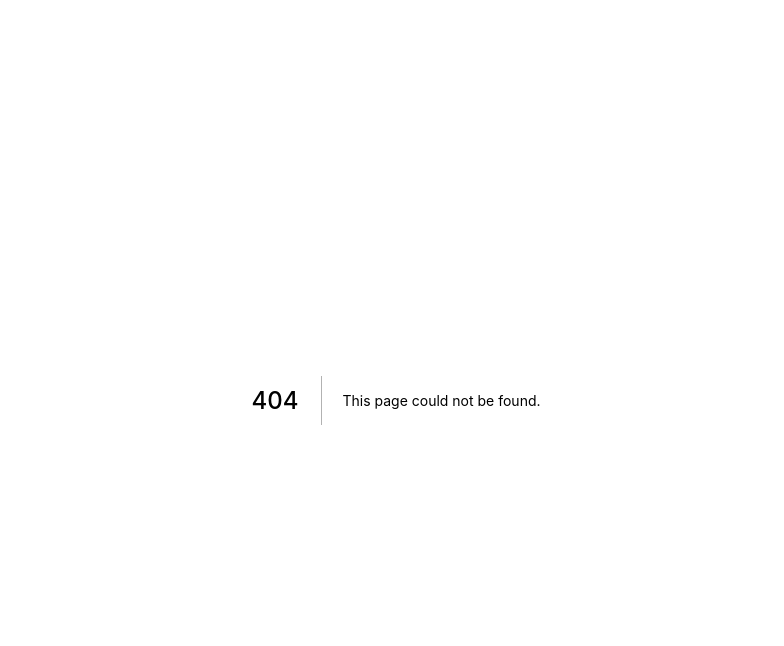
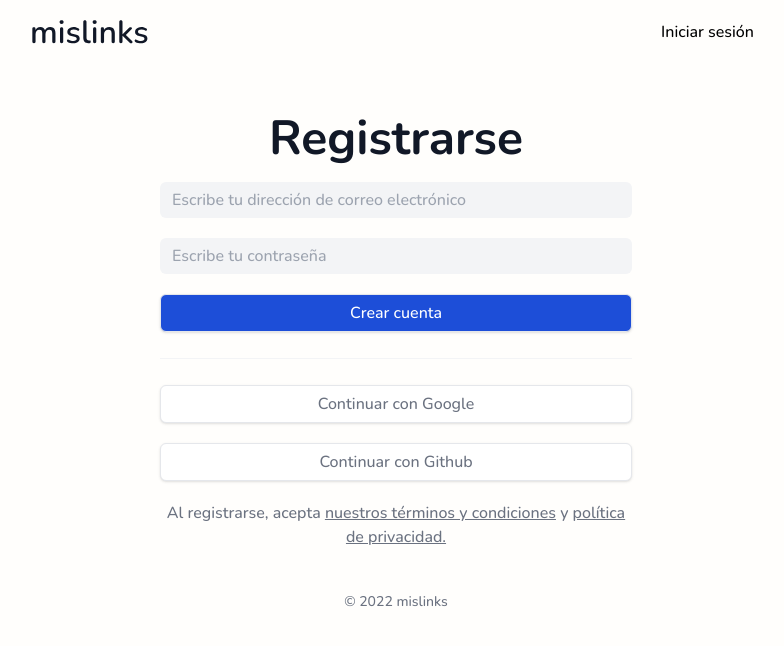
Before and after one commit to Andresargote/mislinks, a Next.js app: page /signup in a window 1280 px wide. Before the commit this address had no page. Shown: the top 646 px of the page, without its empty margins (244-1028 px from the left). Built offline with nearby package versions, Linux system fonts and the light colour scheme.

Commit message:
Added signup page

```diff
--- /dev/null
+++ b/src/components/Button/index.tsx
@@ -0,0 +1,17 @@
+interface ButtonProps {
+  bgColor: string;
+  textColor: string;
+  type: 'button' | 'submit';
+  children: React.ReactNode;
+}
+
+export function Button({ bgColor, textColor, type, children }: ButtonProps) {
+  return (
+    <button
+      type={type}
+      className={`px-12px py-6px border rounded-md shadow ${bgColor} ${textColor} transition ease-in duration-100 hover:opacity-90`}
+    >
+      {children}
+    </button>
+  );
+}
--- a/src/components/Footer/index.tsx
+++ b/src/components/Footer/index.tsx
@@ -1,6 +1,6 @@
 export function Footer() {
   return (
-    <footer className='w-full p-5 absolute bottom-0'>
+    <footer className='w-full p-5 '>
       <div className='text-center'>
         <span className='text-sm text-gray-500'>© 2022 mislinks</span>
       </div>
--- /dev/null
+++ b/src/components/FormInput/index.tsx
@@ -0,0 +1,14 @@
+interface FormInputProps {
+  type: string;
+  placeholder: string;
+}
+
+export function FormInput({ type, placeholder }: FormInputProps) {
+  return (
+    <input
+      type={type}
+      placeholder={placeholder}
+      className='w-full font-normal text-gray-500 bg-gray-100 rounded-md px-12px py-6px'
+    />
+  );
+}
--- a/src/pages/index.tsx
+++ b/src/pages/index.tsx
@@ -17,27 +17,27 @@ const Home: NextPage = () => {
         />
       </Head>
       <Header />
-      <main className='flex flex-col m-auto max-w-3xl gap-30px'>
-        <section className='flex flex-col gap-5  p-5'>
-          <h1 className='text-3xl md:text-5xl text-gray-900 font-bold'>
+      <main className='flex flex-col max-w-3xl m-auto gap-30px'>
+        <section className='flex flex-col gap-5 p-5'>
+          <h1 className='text-3xl font-bold text-gray-900 md:text-5xl'>
             Almacena contenido y accede a él desde cualquier dispositivo
           </h1>
-          <p className='text-lg md:text-xl font-semibold text-gray-500'>
+          <p className='text-lg font-semibold text-gray-500 md:text-xl'>
             Almacena y organiza todos los links de videos, artículos o cualquier otra cosa
             que encuentres en internet y que quieres ver después.{' '}
           </p>
           <ButtonLink
-            url='/'
+            url='/signup'
             text='Crea una cuenta gratis'
             backgroundColor='bg-blue-700'
             textColor='text-white'
           />
         </section>
-        <section className='flex flex-col gap-5  p-5'>
-          <h2 className='text-3xl text-gray-900 md:text-5xl font-bold'>
+        <section className='flex flex-col gap-5 p-5'>
+          <h2 className='text-3xl font-bold text-gray-900 md:text-5xl'>
             ¿Cómo funciona mislinks?
           </h2>
-          <p className='text-lg md:text-xl font-semibold text-gray-500'>
+          <p className='text-lg font-semibold text-gray-500 md:text-xl'>
             Es muy fácil de usar, basta con agregar el link en la aplicación y luego
             organizarlos por categorías. También puedes añadir notas a cada enlace para
             que puedas recordar por qué lo quieres ver.
--- /dev/null
+++ b/src/pages/signup.tsx
@@ -0,0 +1,58 @@
+import { NextPage } from 'next';
+import { Button } from '../components/Button';
+import { Footer } from '../components/Footer';
+import { FormInput } from '../components/FormInput';
+import { Header } from '../components/Header';
+
+const Signup: NextPage = () => {
+  return (
+    <>
+      <Header />
+      <main className='flex flex-col items-center justify-between max-w-lg p-5 m-auto gap-20px'>
+        <h1 className='text-3xl font-bold text-gray-900 md:text-5xl'>Registrarse</h1>
+        <section className='w-full'>
+          <form className='flex flex-col gap-20px'>
+            <div>
+              <FormInput
+                type='text'
+                placeholder='Escribe tu dirección de correo electrónico'
+              />
+            </div>
+            <div>
+              <FormInput type='text' placeholder='Escribe tu contraseña' />
+            </div>
+            <Button type='submit' bgColor='bg-blue-700' textColor='text-white'>
+              Crear cuenta
+            </Button>
+          </form>
+        </section>
+        <div className='w-full py-6px'>
+          <div className='h-px bg-gray-100' />
+        </div>
+        <section className='flex flex-col w-full gap-20px'>
+          <Button type='button' bgColor='bg-white' textColor='text-gray-500'>
+            Continuar con Google
+          </Button>
+          <Button type='button' bgColor='bg-white' textColor='text-gray-500'>
+            Continuar con Github
+          </Button>
+        </section>
+        <div>
+          <p className='text-center text-gray-500 '>
+            Al registrarse, acepta{' '}
+            <a className='underline' href='#'>
+              nuestros términos y condiciones
+            </a>{' '}
+            y{' '}
+            <a className='underline' href='#'>
+              política de privacidad.
+            </a>
+          </p>
+        </div>
+      </main>
+      <Footer />
+    </>
+  );
+};
+
+export default Signup;
--- a/tailwind.config.js
+++ b/tailwind.config.js
@@ -12,6 +12,7 @@ module.exports = {
         '12px': '12px',
       },
       spacing: {
+        '20px': '20px',
         '30px': '30px',
       },
     },
```
